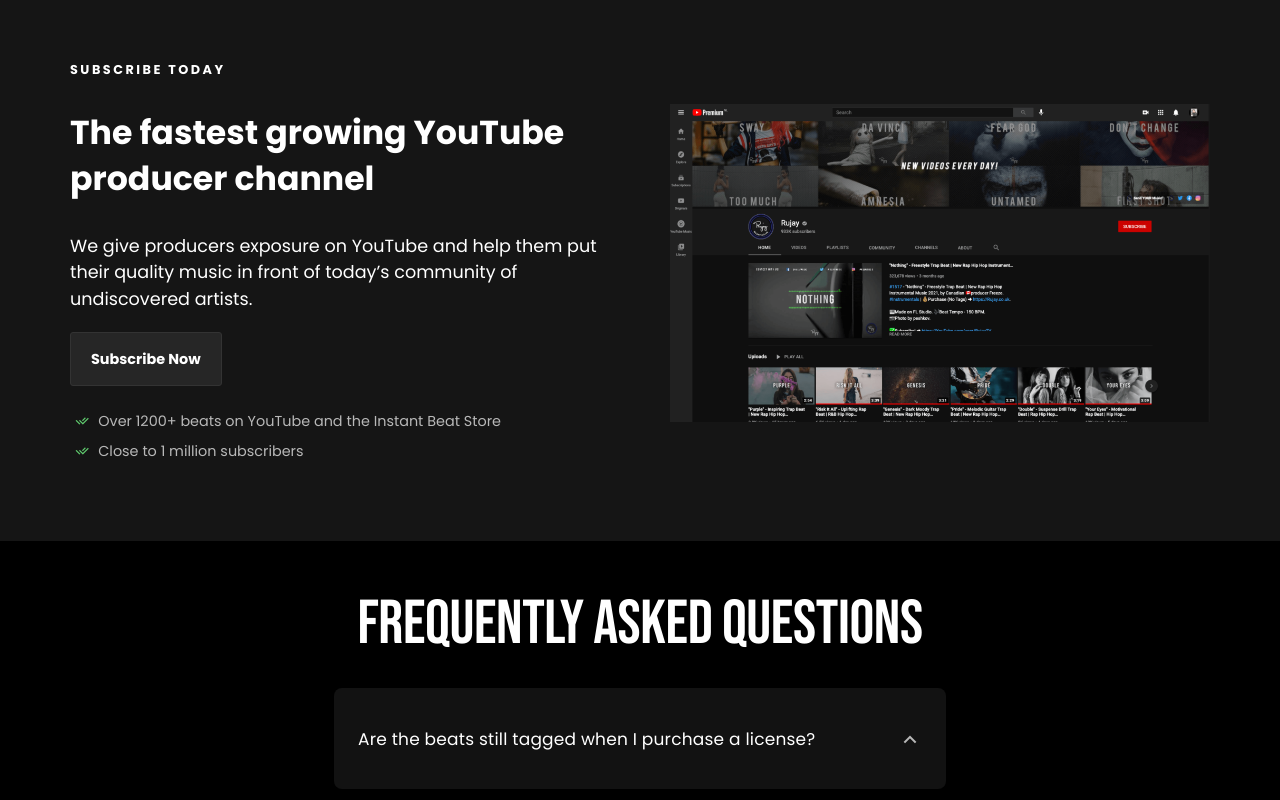
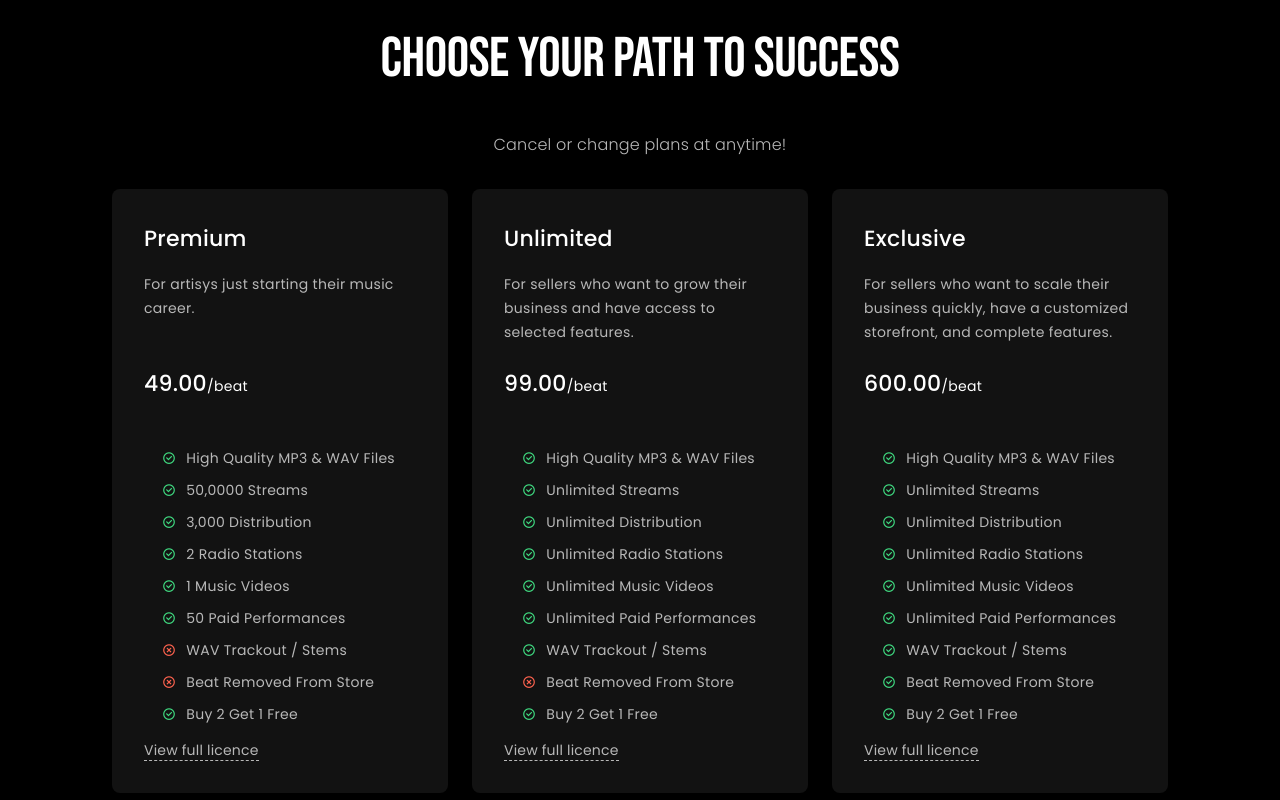
Before and after one commit to maxthestranger/music.maxthestranger.com, a Next.js app: page / in a window 1280 px wide. Shown: the part 740-1540 px from the top of the page. Built offline with nearby package versions, Linux system fonts and the light colour scheme.

Commit message:
feat: pricing

```diff
--- a/pages/index.js
+++ b/pages/index.js
@@ -3,6 +3,7 @@ import Footer from '../components/Footer';
 import Navbar from '../components/Navbar';
 import Faq from '../sections/Faq';
 import Hero from '../sections/Hero';
+import Pricing from '../sections/Pricing';
 import Testimony from '../sections/Testimony';
 import Yt from '../sections/Yt';
 
@@ -19,6 +20,7 @@ export default function Home() {
       <main className="main">
         <Hero />
 
+        <Pricing />
         <Yt />
         <Faq />
         <Testimony />
--- /dev/null
+++ b/sections/Pricing.js
@@ -0,0 +1,185 @@
+export default function Pricing() {
+  const pricingData = [
+    {
+      title: 'Premium',
+      description: 'For artisys just starting their music career.',
+      price: '49.00',
+      rights: [
+        {
+          detail: 'High Quality MP3 & WAV Files',
+          status: true,
+        },
+        {
+          detail: '50,0000 Streams',
+          status: true,
+        },
+        {
+          detail: '3,000 Distribution',
+          status: true,
+        },
+        {
+          detail: '2 Radio Stations',
+          status: true,
+        },
+        {
+          detail: '1 Music Videos',
+          status: true,
+        },
+        {
+          detail: '50 Paid Performances',
+          status: true,
+        },
+        {
+          detail: 'WAV Trackout / Stems',
+          status: false,
+        },
+        {
+          detail: 'Beat Removed From Store',
+          status: false,
+        },
+        {
+          detail: 'Buy 2 Get 1 Free',
+          status: true,
+        },
+      ],
+    },
+    {
+      title: 'Unlimited',
+      description:
+        'For sellers who want to grow their business and have access to selected features.',
+      price: '99.00',
+      rights: [
+        {
+          detail: 'High Quality MP3 & WAV Files',
+          status: true,
+        },
+        {
+          detail: 'Unlimited Streams',
+          status: true,
+        },
+        {
+          detail: 'Unlimited Distribution',
+          status: true,
+        },
+        {
+          detail: 'Unlimited Radio Stations',
+          status: true,
+        },
+        {
+          detail: 'Unlimited Music Videos',
+          status: true,
+        },
+        {
+          detail: 'Unlimited Paid Performances',
+          status: true,
+        },
+        {
+          detail: 'WAV Trackout / Stems',
+          status: true,
+        },
+        {
+          detail: 'Beat Removed From Store',
+          status: false,
+        },
+        {
+          detail: 'Buy 2 Get 1 Free',
+          status: true,
+        },
+      ],
+    },
+    {
+      title: 'Exclusive',
+      description:
+        'For sellers who want to scale their business quickly, have a customized storefront, and complete features.',
+      price: '600.00',
+      rights: [
+        {
+          detail: 'High Quality MP3 & WAV Files',
+          status: true,
+        },
+        {
+          detail: 'Unlimited Streams',
+          status: true,
+        },
+        {
+          detail: 'Unlimited Distribution',
+          status: true,
+        },
+        {
+          detail: 'Unlimited Radio Stations',
+          status: true,
+        },
+        {
+          detail: 'Unlimited Music Videos',
+          status: true,
+        },
+        {
+          detail: 'Unlimited Paid Performances',
+          status: true,
+        },
+        {
+          detail: 'WAV Trackout / Stems',
+          status: true,
+        },
+        {
+          detail: 'Beat Removed From Store',
+          status: true,
+        },
+        {
+          detail: 'Buy 2 Get 1 Free',
+          status: true,
+        },
+      ],
+    },
+  ];
+  return (
+    <section className="pricing">
+      <div className="max-w">
+        <div className="plans-section">
+          <h1 className="title">Choose your path to success</h1>
+          <p className="subtitle">Cancel or change plans at anytime!</p>
+          <div className="plans-con">
+            {pricingData.map((plan, index) => (
+              <div key={index} className="plan">
+                <div className="plan-col">
+                  <div className="top-wrapper">
+                    <div className="title-sub">
+                      <div className="title-con">
+                        <span className="tt">{plan.title}</span>
+                      </div>
+                      <p className="sub">{plan.description}</p>
+                    </div>
+                    <div className="price-con">
+                      <span className="price">{plan.price}</span>
+                      <span className="plan-period">/beat</span>
+                    </div>
+                  </div>
+                  <div className="desc-more">
+                    <div className="see-details">
+                      <ul>
+                        {plan.rights.map((right, index) => (
+                          <li key={index}>
+                            {right.status ? (
+                              <i className="ri-checkbox-circle-line"></i>
+                            ) : (
+                              <i className="ri-close-circle-line"></i>
+                            )}
+
+                            <span>{right.detail}</span>
+                          </li>
+                        ))}
+                      </ul>
+                    </div>
+                    <a href="#" className="see-more">
+                      View full licence
+                    </a>
+                  </div>
+                </div>
+              </div>
+            ))}
+          </div>
+        </div>
+      </div>
+    </section>
+  );
+}
--- a/styles/main.css
+++ b/styles/main.css
@@ -843,6 +843,233 @@ section .title {
 }
 
 /*===================
+      pricing
+====================*/
+.pricing {
+  position: relative;
+  width: 100%;
+  padding: 0 0.9375rem 0.9375rem;
+  overflow: hidden;
+  padding-bottom: 0;
+}
+
+.max-w {
+  width: 100%;
+  max-width: 81.25rem;
+  margin: auto;
+}
+
+.plans-section {
+  margin-bottom: 6rem;
+}
+
+.plans-section h1 {
+  padding: 0 0 0.5rem;
+  font-family: Bebas Neue, Poppins, Roboto, Helvetica Neue, sans-serif;
+  font-size: 2.5rem;
+  font-weight: 500;
+  line-height: 1.1;
+  color: #fff;
+  text-align: center;
+  letter-spacing: 0.0125rem;
+}
+
+.plans-section .subtitle {
+  margin-bottom: 2rem;
+  font-size: 1rem;
+  font-weight: 300;
+  line-height: 1.5;
+  color: #b8b8b8;
+  text-align: center;
+  letter-spacing: 0.0125rem;
+}
+
+.plans-con {
+  display: flex;
+  justify-content: center;
+}
+
+.plan {
+  width: calc(100% / 3);
+  margin-bottom: 1.5rem;
+}
+
+.plan-col {
+  position: relative;
+  display: flex;
+  flex-direction: column;
+  height: 100%;
+  padding: 1rem;
+  background-color: #121212;
+  border-radius: 0.5rem;
+}
+
+.top-wrapper {
+  display: flex;
+  flex-direction: column;
+  flex-shrink: 0;
+}
+
+.title-con {
+  display: flex;
+  align-items: center;
+  justify-content: space-between;
+  margin-bottom: 1rem;
+}
+
+.desc-more {
+  display: flex;
+  flex-direction: column;
+  align-items: flex-start;
+  justify-content: space-between;
+  height: 100%;
+  font-size: 0.875rem;
+  color: #b8b8b8;
+  letter-spacing: 0.0175rem;
+}
+
+.tt {
+  display: inline-block;
+  margin-right: 0.5rem;
+  font-size: 1.375rem;
+  font-weight: 500;
+  line-height: 1.64;
+  color: #fff;
+  letter-spacing: 0.015625rem;
+}
+
+.sub {
+  margin-bottom: 1.5rem;
+  font-size: 0.875rem;
+  font-weight: 400;
+  line-height: 1.71;
+  color: #b8b8b8;
+  letter-spacing: 0.01875rem;
+}
+
+.price-con {
+  margin-bottom: 2rem;
+}
+
+.price-con .price {
+  font-size: 1.375rem;
+  font-weight: 500;
+  line-height: 1.64;
+  color: #fff;
+  letter-spacing: 0.015625rem;
+}
+
+.plan-period {
+  font-size: 0.875rem;
+  line-height: 1.71;
+  color: #fff;
+  letter-spacing: 0.01875rem;
+}
+
+.see-details {
+  height: 0;
+  visibility: hidden;
+  opacity: 0;
+  transition: all 0.3s ease-in-out;
+}
+
+.see-details ul {
+  margin-bottom: 1rem;
+  list-style: none;
+  padding: 0;
+}
+
+.see-details ul li {
+  margin-bottom: 0.75rem;
+  margin-left: 1.125rem;
+  /* list-style: disc; */
+}
+
+.see-details ul li i {
+  margin-right: 0.625rem;
+}
+
+.see-details ul li .ri-checkbox-circle-line {
+  color: rgb(64, 219, 129);
+}
+
+.see-details ul li .ri-close-circle-line {
+  color: rgb(255, 99, 79);
+}
+
+.see-more {
+  font-size: 0.875rem;
+  color: #b8b8b8;
+  letter-spacing: 0.0125rem;
+  cursor: pointer;
+  background-color: transparent;
+  border: none;
+  border-bottom: 0.0625rem dashed #b8b8b8;
+}
+
+@media (min-width: 480px) {
+  .pricing {
+    padding: 0 1.5rem 1.25rem;
+  }
+
+  .plans-section h1 {
+    padding-bottom: 0.75rem;
+    font-size: 3.875rem;
+    line-height: 1.03;
+    letter-spacing: -0.025rem;
+  }
+}
+
+@media (min-width: 600px) {
+  .plans-section h1 {
+    font-size: 3.5rem;
+  }
+}
+
+@media (min-width: 769px) {
+  .plan-col {
+    padding: 2rem;
+  }
+
+  .title-con {
+    justify-content: flex-start;
+  }
+
+  .see-details {
+    height: 100%;
+    visibility: visible;
+    opacity: 1;
+  }
+}
+
+@media (min-width: 1024px) {
+  .plans-section {
+    max-width: 66rem;
+    margin: 0 auto 7.75rem;
+  }
+
+  .plan:not(:last-child) {
+    margin-right: 1.5rem;
+  }
+
+  .sub {
+    height: 5.875rem;
+  }
+}
+
+@media (min-width: 1280px) {
+  .sub {
+    height: 4.3125rem;
+  }
+}
+
+@media (min-width: 1348px) {
+  .pricing {
+    padding: 0 0 1.875rem;
+  }
+}
+
+/*===================
       footer
 ====================*/
 .footer {
```
